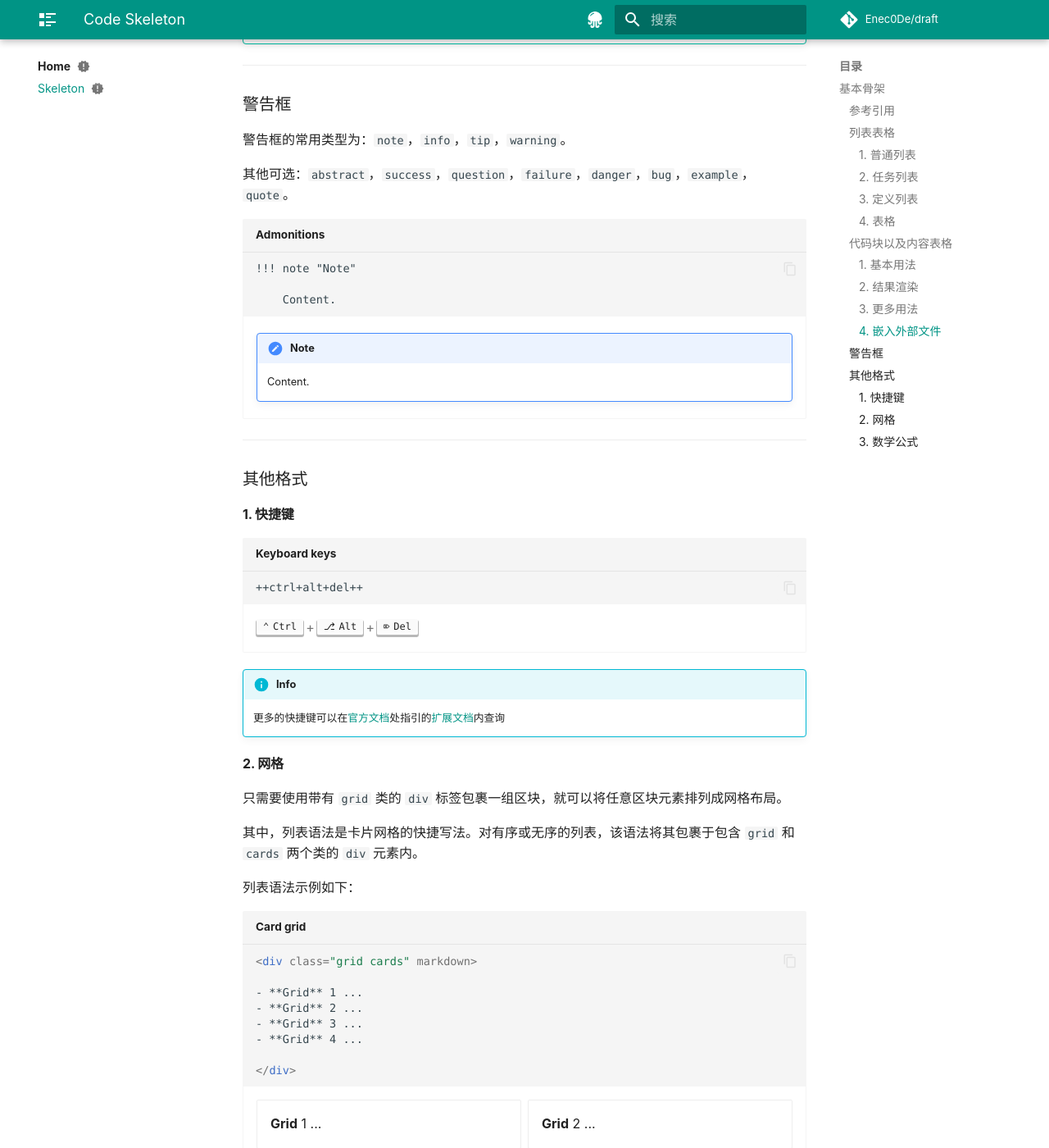
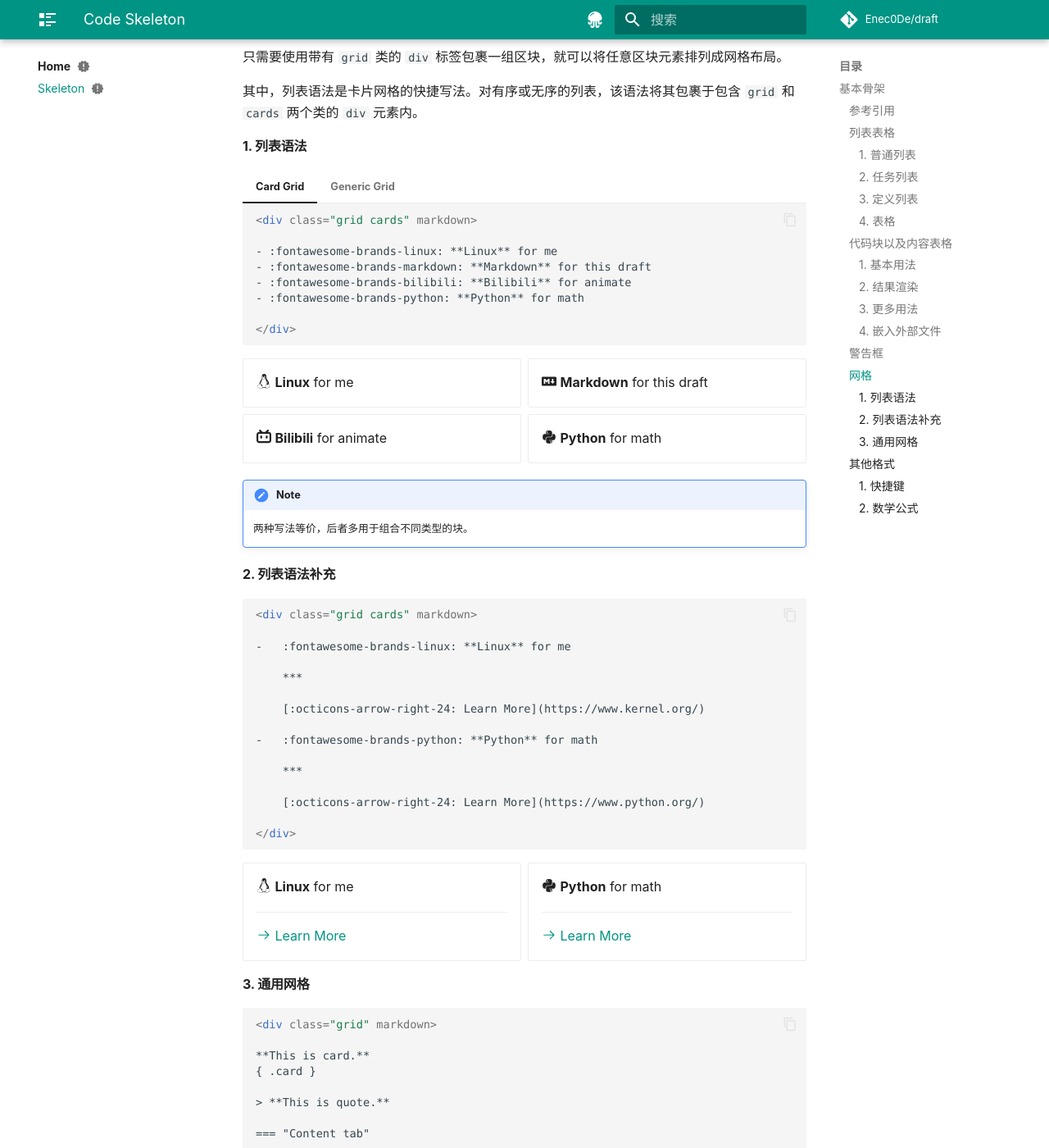
Before and after one commit to Enec0De/draft, an MkDocs documentation site: the page built from docs/indexpage/skeleton.md, in a window 1280 px wide and 1400 px high, scrolled down 4561 px. Shown: the whole window at 82% size. Built offline with MkDocs 1.6.1 and Material for MkDocs 9.7.7, drawn with Linux system fonts in a browser that asks for light colours; some web fonts are replaced; comment, search, counter and statistics services are not loaded; some of the changed text lies outside the part shown.

Commit message:
modify 'mkdocs.yml' 'skeleton.md' delete 'includes/'

`````diff
--- a/docs/indexpage/skeleton.md
+++ b/docs/indexpage/skeleton.md
@@ -3,10 +3,10 @@
 status: new
 ---
 
-My code skeleton
+个人文档代码规范
 ================
 
-Just some basic rules. For myself.
+一个仅为个人使用的行文规范。
 
 ***
 
@@ -92,6 +92,8 @@
 
 === "Ordered"
 
+    <div class="grid" markdown>
+
     ``` markdown title="List, ordered"
     1.  Item\_1
     1.  Item\_2
@@ -100,17 +102,17 @@
         1.  Subitem\_2
     ```
 
-    <div class="result" markdown>
-
-    1.  Item\_1
-    1.  Item\_2
-
-        1.  Subitem\_1
-        1.  Subitem\_2
+    > 1.  Item\_1
+    > 1.  Item\_2
+    >
+    >     1.  Subitem\_1
+    >     1.  Subitem\_2
 
     </div>
 
 === "Unordered"
+
+    <div class="grid" markdown>
 
     ``` markdown title="List, unordered"
     - Item\_1
@@ -120,17 +122,17 @@
         - Subitem\_2
     ```
 
-    <div class="result" markdown>
-
-    - Item\_1
-    - Item\_2
-
-        - Subitem\_1
-        - Subitem\_2
+    > - Item\_1
+    > - Item\_2
+    >
+    >     - Subitem\_1
+    >     - Subitem\_2
 
     </div>
 
 #### 2. 任务列表 { #task }
+
+<div class="grid" markdown>
 
 ``` markdown title="Task list"
 - [x] Finished item.
@@ -138,11 +140,9 @@
     - [ ] Subitem.
 ```
 
-<div class="result" markdown>
-
-- [x] Finished item.
-- [ ] Unfinished item.
-    - [ ] Subitem.
+> - [x] Finished item.
+> - [ ] Unfinished item.
+>     - [ ] Subitem.
 
 </div>
 
@@ -151,17 +151,17 @@
 
 #### 3. 定义列表 { #definition }
 
+<div class="grid" markdown>
+
 ``` markdown title="Definition list"
 `Definition_1`
 
 :   Content of definition\_1.
 ```
 
-<div class="result" markdown>
-
-`Definition_1`
-
-:   Content of definition\_1.
+> `Definition_1`
+>
+> :   Content of definition\_1.
 
 </div>
 
@@ -169,61 +169,55 @@
 
 === "Left"
 
+    <div class="grid" markdown>
+
     ``` markdown hl_lines="2" title="Data table, columns aligned to left"
-    | Method      | Description                          |
-    | :---------- | :----------------------------------- |
-    | `GET`       | :material-check:     Fetch resource  |
-    | `PUT`       | :material-check-all: Update resource |
-    | `DELETE`    | :material-close:     Delete resource |
+    | Method      | Description     |
+    | :---------- | :-------------- |
+    | `GET`       | Fetch resource  |
+    | `DELETE`    | Delete resource |
     ```
 
-    <div class="result" markdown>
-
-    | Method      | Description                          |
-    | :---------- | :----------------------------------- |
-    | `GET`       | :material-check:     Fetch resource  |
-    | `PUT`       | :material-check-all: Update resource |
-    | `DELETE`    | :material-close:     Delete resource |
+    | Method      | Description     |
+    | :---------- | :-------------- |
+    | `GET`       | Fetch resource  |
+    | `DELETE`    | Delete resource |
 
     </div>
 
 === "Center"
 
+    <div class="grid" markdown>
+
     ``` markdown hl_lines="2" title="Data table, columns centered"
-    | Method      | Description                          |
-    | :---------: | :----------------------------------: |
-    | `GET`       | :material-check:     Fetch resource  |
-    | `PUT`       | :material-check-all: Update resource |
-    | `DELETE`    | :material-close:     Delete resource |
+    | Method      | Description     |
+    | :---------: | :-------------: |
+    | `GET`       | Fetch resource  |
+    | `DELETE`    | Delete resource |
     ```
 
-    <div class="result" markdown>
-
-    | Method      | Description                          |
-    | :---------: | :----------------------------------: |
-    | `GET`       | :material-check:     Fetch resource  |
-    | `PUT`       | :material-check-all: Update resource |
-    | `DELETE`    | :material-close:     Delete resource |
+    | Method      | Description     |
+    | :---------: | :-------------: |
+    | `GET`       | Fetch resource  |
+    | `DELETE`    | Delete resource |
 
     </div>
 
 === "Right"
 
+    <div class="grid" markdown>
+
     ``` markdown hl_lines="2" title="Data table, columns aligned to right"
-    | Method      | Description                          |
-    | ----------: | -----------------------------------: |
-    | `GET`       | :material-check:     Fetch resource  |
-    | `PUT`       | :material-check-all: Update resource |
-    | `DELETE`    | :material-close:     Delete resource |
+    | Method      | Description     |
+    | ----------: | --------------: |
+    | `GET`       | Fetch resource  |
+    | `DELETE`    | Delete resource |
     ```
 
-    <div class="result" markdown>
-
-    | Method      | Description                          |
-    | ----------: | -----------------------------------: |
-    | `GET`       | :material-check:     Fetch resource  |
-    | `PUT`       | :material-check-all: Update resource |
-    | `DELETE`    | :material-close:     Delete resource |
+    | Method      | Description     |
+    | ----------: | --------------: |
+    | `GET`       | Fetch resource  |
+    | `DELETE`    | Delete resource |
 
     </div>
 
@@ -341,18 +337,157 @@
 其他可选：`abstract`，`success`，`question`，`failure`，`danger`，`bug`，`example`，`quote`。
 
 ``` markdown title="Admonitions"
-!!! note "Note"
+!!! warning "Warning"
 
-    Content.
+    尽量保证简洁，不乱用警告框。
 ```
 
 <div class="result" markdown>
 
-!!! note "Note"
+!!! warning "Warning"
 
-    Content.
+    尽量保证简洁，不乱用警告框。
 
 </div>
+
+***
+
+### 网格 { #grid }
+
+只需要使用带有 `grid` 类的 `div` 标签包裹一组区块，就可以将任意区块元素排列成网格布局。
+
+其中，列表语法是卡片网格的快捷写法。对有序或无序的列表，该语法将其包裹于包含 `grid` 和 `cards` 两个类的 `div` 元素内。
+
+#### 1. 列表语法 {grid-cards}
+
+=== "Card Grid"
+    ``` html
+    <div class="grid cards" markdown>
+
+    - :fontawesome-brands-linux: **Linux** for me
+    - :fontawesome-brands-markdown: **Markdown** for this draft
+    - :fontawesome-brands-bilibili: **Bilibili** for animate
+    - :fontawesome-brands-python: **Python** for math
+
+    </div>
+    ```
+
+=== "Generic Grid"
+    ``` html
+    <div class="grid" markdown>
+
+    :fontawesome-brands-linux: **Linux** for me
+    { .card }
+
+    :fontawesome-brands-markdown: **Markdown** for this draft
+    { .card }
+
+    :fontawesome-brands-bilibili: **Bilibili** for animate
+    { .card }
+
+    :fontawesome-brands-python: **Python** for math
+    { .card }
+
+    </div>
+    ```
+
+<div class="grid" markdown>
+
+:fontawesome-brands-linux: **Linux** for me
+{ .card }
+
+:fontawesome-brands-markdown: **Markdown** for this draft
+{ .card }
+
+:fontawesome-brands-bilibili: **Bilibili** for animate
+{ .card }
+
+:fontawesome-brands-python: **Python** for math
+{ .card }
+
+</div>
+
+!!! note
+
+    两种写法等价，后者多用于组合不同类型的块。
+
+#### 2. 列表语法补充 { #cards-append }
+
+``` html
+<div class="grid cards" markdown>
+
+-   :fontawesome-brands-linux: **Linux** for me
+
+    ***
+
+    [:octicons-arrow-right-24: Learn More](https://www.kernel.org/)
+
+-   :fontawesome-brands-python: **Python** for math
+
+    ***
+
+    [:octicons-arrow-right-24: Learn More](https://www.python.org/)
+
+</div>
+```
+
+<div class="grid cards" markdown>
+
+-   :fontawesome-brands-linux: **Linux** for me
+
+    ***
+
+    [:octicons-arrow-right-24: Learn More](https://www.kernel.org/)
+
+-   :fontawesome-brands-python: **Python** for math
+
+    ***
+
+    [:octicons-arrow-right-24: Learn More](https://www.python.org/)
+
+</div>
+
+#### 3. 通用网格 { #generic-grd }
+
+```` html
+<div class="grid" markdown>
+
+**This is card.**
+{ .card }
+
+> **This is quote.**
+
+=== "Content tab"
+
+    This is content tab.
+
+``` title="Code tab"
+This is code tab.
+```
+
+</div>
+````
+
+<div class="grid" markdown>
+
+**This is a card.**
+{ .card }
+
+> **This is a quote.**
+
+=== "Content tab"
+
+    This is content tab.
+
+``` title="Code tab"
+This is code tab.
+```
+
+</div>
+
+!!! note
+
+    尽量避免多层、不同块的嵌套，包括但不限于网格。
 
 ***
 
@@ -372,102 +507,12 @@
 
 !!! info
 
-    更多的快捷键可以在[官方文档][shortcuts]处指引的[扩展文档][extensions]内查询
+    更多的快捷键可以在[官方文档][shortcuts]处指引的[扩展文档][extensions]内查询。
 
       [shortcuts]: https://squidfunk.github.io/mkdocs-material/reference/formatting/#adding-keyboard-keys
       [extensions]: https://facelessuser.github.io/pymdown-extensions/extensions/tilde/
 
-#### 2. 网格 { #grid }
-
-只需要使用带有 `grid` 类的 `div` 标签包裹一组区块，就可以将任意区块元素排列成网格布局。
-
-其中，列表语法是卡片网格的快捷写法。对有序或无序的列表，该语法将其包裹于包含 `grid` 和 `cards` 两个类的 `div` 元素内。
-
-列表语法示例如下：
-
-``` html title="Card grid"
-<div class="grid cards" markdown>
-
-- **Grid** 1 ...
-- **Grid** 2 ...
-- **Grid** 3 ...
-- **Grid** 4 ...
-
-</div>
-```
-
-<div class="result" markdown>
-  <div class="grid cards" markdown>
-
-- **Grid** 1 ...
-- **Grid** 2 ...
-- **Grid** 3 ...
-- **Grid** 4 ...
-
-  </div>
-</div>
-
-通用网格示例如下：
-
-```` html hl_lines="4" title="Generic grids"
-<div class="grid" markdown>
-
-**This is card.**
-{ .card }
-
-> **This is quote.**
-
-=== "Unordered list"
-
-    - list.
-
-=== "Ordered list"
-
-    1. list.
-
-``` title="Content tabs"
-=== "Unordered list"
-
-    - list.
-
-=== "Ordered list"
-
-    1. list.
-```
-
-</div>
-````
-
-<div class="result" markdown>
-  <div class="grid" markdown>
-
-**This is a card.** Equivalent list.
-{ .card }
-
-> **This is a quote.**
-
-=== "Unordered list"
-
-    - This is unordered list.
-
-=== "Ordered list"
-
-    1. This is ordered list.
-
-``` title="Content tabs"
-=== "Unordered list"
-
-    - This is unordered list.
-
-=== "Ordered list"
-
-    1. This is ordered list.
-```
-
-  </div>
-</div>
-
-#### 3. 数学公式 { #math }
+#### 2. 数学公式 { #math }
 
 用的是 [KaTeX][katex]。
 
--- a/mkdocs.yml
+++ b/mkdocs.yml
@@ -113,8 +113,8 @@
   # - pymdownx.mark
   - pymdownx.smartsymbols
   - pymdownx.snippets:
-      auto_append:
-        - includes/abbreviations.md
+  #     auto_append:
+  #       - includes/abbreviations.md
   - pymdownx.superfences:
       custom_fences:
         - name: mermaid
`````
Also changed, not shown: other parts of docs/indexpage/skeleton.md (+3 -1 lines), includes/abbreviations.md (deleted, +0 -1 lines).
